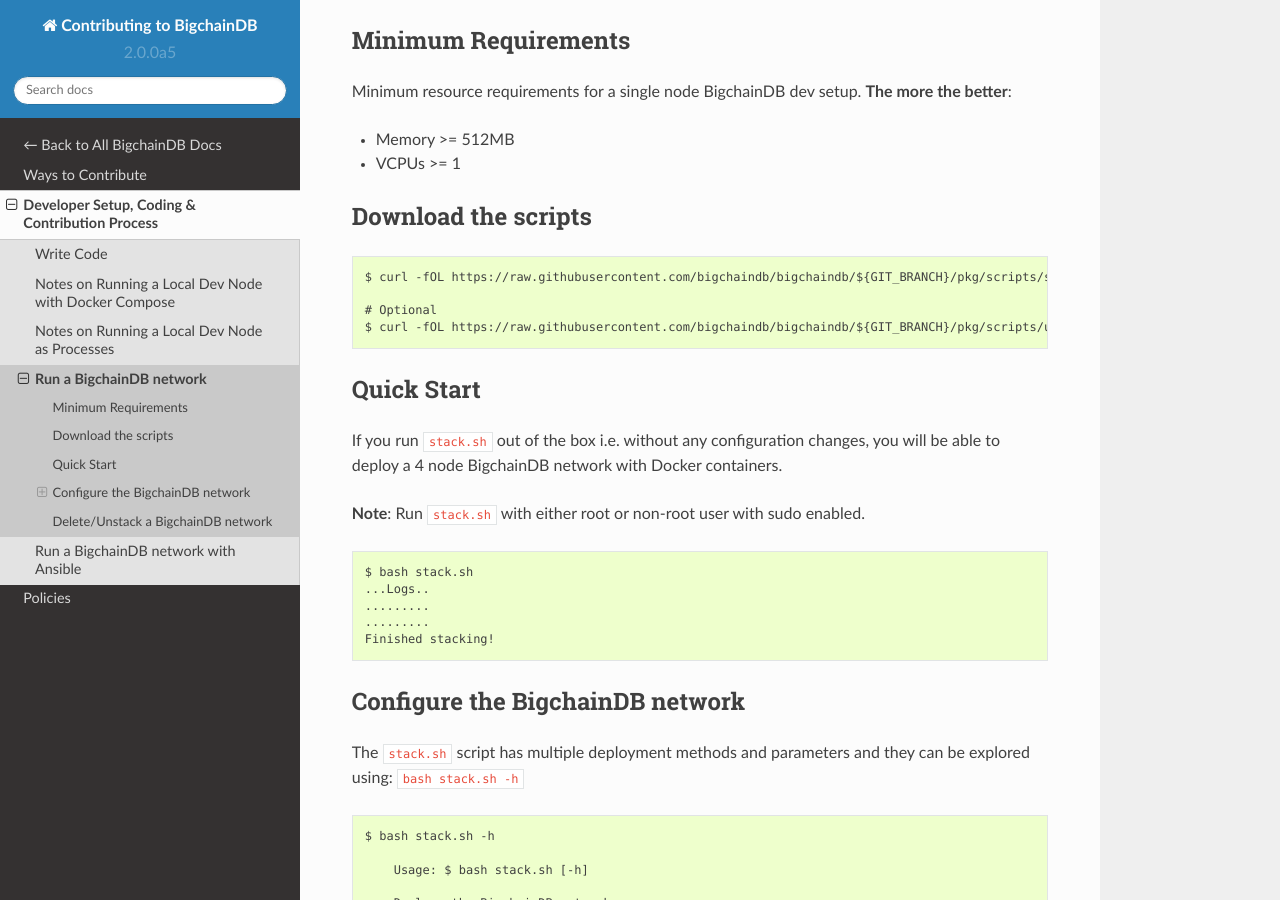
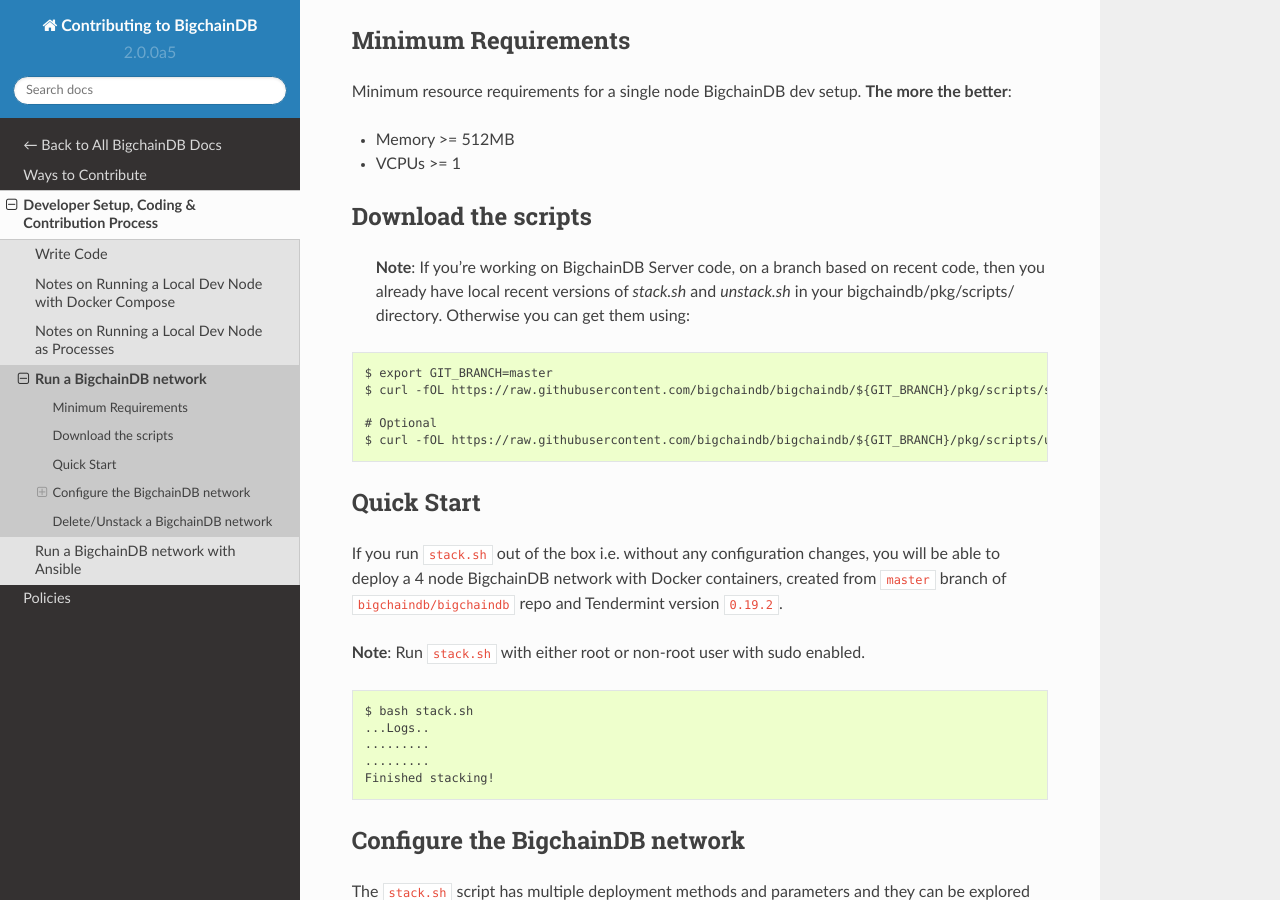
Before and after one commit to bigchaindb/bigchaindb, a Sphinx documentation site: the page built from docs/contributing/source/dev-setup-coding-and-contribution-process/run-dev-network-stack.md, in a window 1280 px wide and 900 px high, scrolled down 449 px. Built offline with Sphinx 7.4.7 and the Read the Docs theme 2.0.0, drawn with Linux system fonts in a browser that asks for light colours; pages that are not in the unit, such as notebooks, are missing from menus; the version number is read from the project's files by our own code.

Commit message:
Addressing comments II

````diff
--- a/docs/contributing/source/dev-setup-coding-and-contribution-process/run-dev-network-stack.md
+++ b/docs/contributing/source/dev-setup-coding-and-contribution-process/run-dev-network-stack.md
@@ -17,7 +17,13 @@
 - VCPUs >= 1
 
 ## Download the scripts
+> **Note**: If you're working on BigchainDB Server code, on a branch based on
+> recent code, then you already have local recent versions of *stack.sh* and
+> *unstack.sh* in your bigchaindb/pkg/scripts/ directory. Otherwise you can
+> get them using:
+
 ```text
+$ export GIT_BRANCH=master
 $ curl -fOL https://raw.githubusercontent.com/bigchaindb/bigchaindb/${GIT_BRANCH}/pkg/scripts/stack.sh
 
 # Optional
@@ -26,7 +32,7 @@
 
 ## Quick Start
 If you run `stack.sh` out of the box i.e. without any configuration changes, you will be able to deploy a 4 node
-BigchainDB network with Docker containers.
+BigchainDB network with Docker containers, created from `master` branch of `bigchaindb/bigchaindb` repo and Tendermint version `0.19.2`.
 
 **Note**: Run `stack.sh` with either root or non-root user with sudo enabled.
 
````
